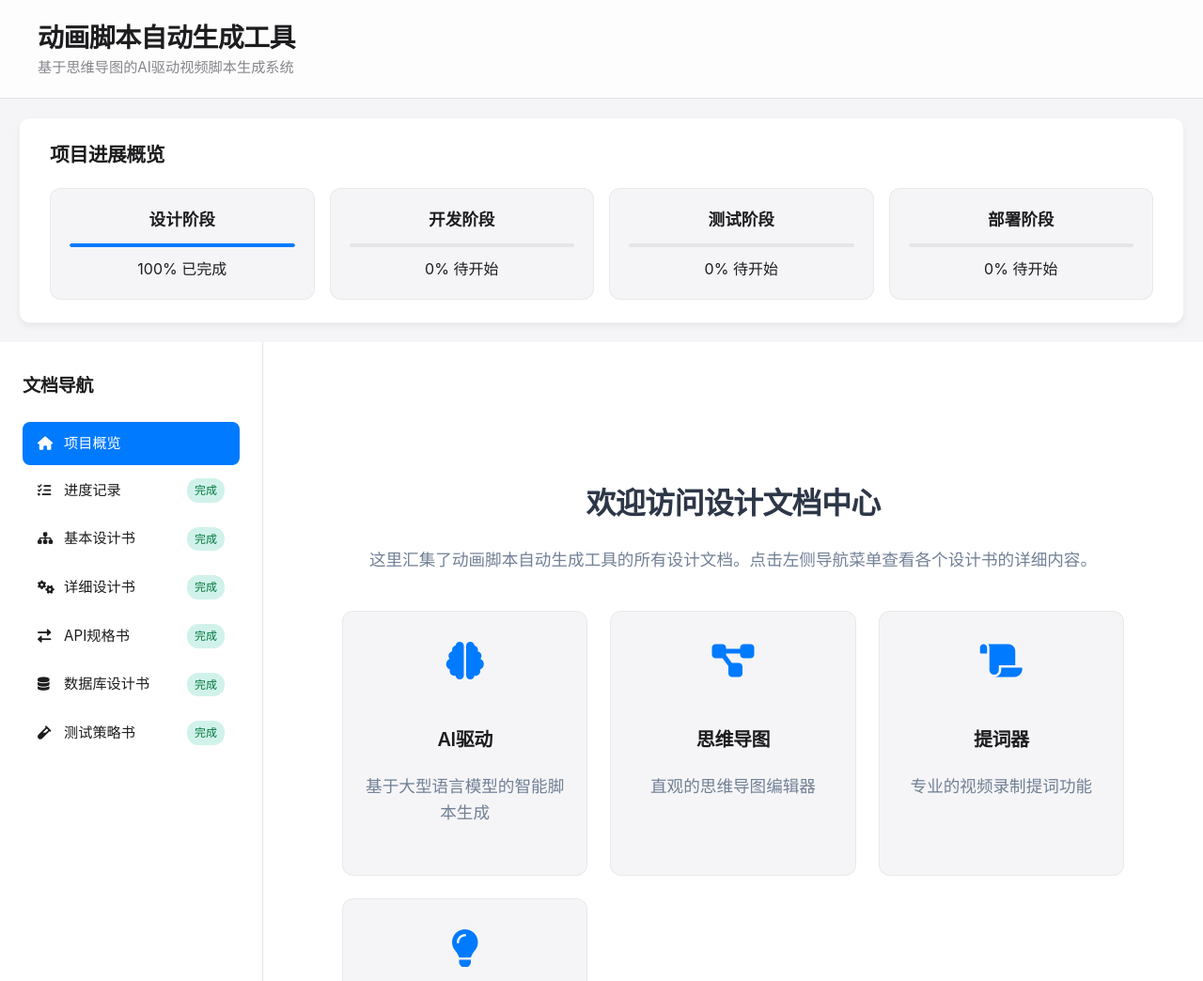
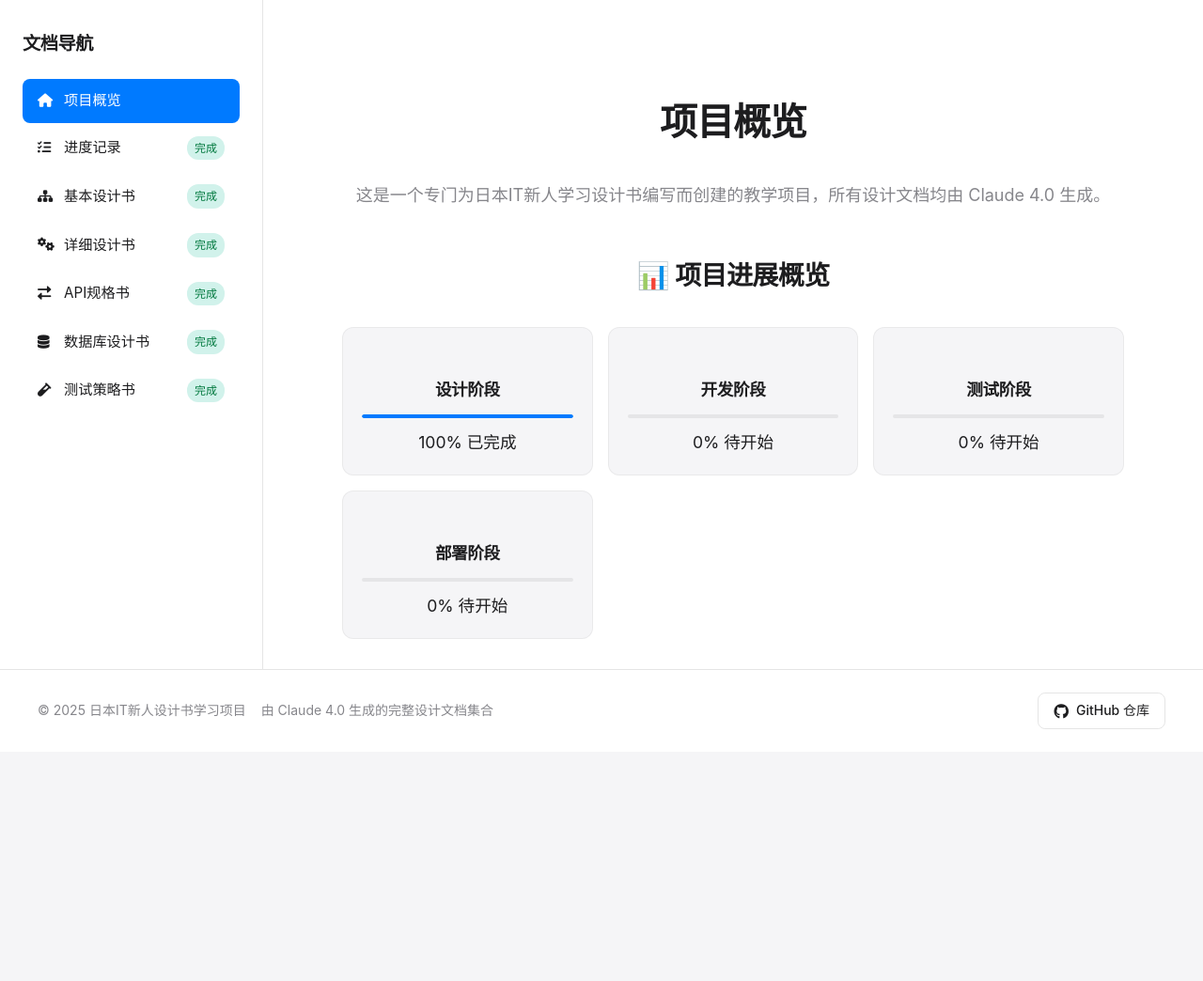
Before and after one commit to sanuei/Japan-IT-Project-Design-Document, a plain HTML site: page index.html in a window 1280 px wide. Shown: the whole page at 94% size. After the commit the page ends 800 px from the top, so only its background shows below. Drawn offline with nearby package versions, Linux system fonts and the light colour scheme.

Commit message:
修改页面布局

```diff
--- a/index.html
+++ b/index.html
@@ -3,7 +3,7 @@
 <head>
     <meta charset="UTF-8">
     <meta name="viewport" content="width=device-width, initial-scale=1.0">
-    <title>动画脚本自动生成工具 - 设计文档中心</title>
+    <title>视频脚本自动生成工具 - 设计文档中心</title>
     <link href="https://cdnjs.cloudflare.com/ajax/libs/font-awesome/6.0.0/css/all.min.css" rel="stylesheet">
     <script src="https://cdn.jsdelivr.net/npm/marked/marked.min.js"></script>
     <style>
@@ -28,104 +28,11 @@
             padding: 0;
         }
 
-        .header {
-            background: rgba(255, 255, 255, 0.8);
-            backdrop-filter: blur(20px);
-            -webkit-backdrop-filter: blur(20px);
-            border-bottom: 1px solid rgba(0, 0, 0, 0.1);
-            padding: 20px 40px;
-            position: sticky;
-            top: 0;
-            z-index: 100;
-        }
 
-        .header-content {
-            max-width: 1200px;
-            margin: 0 auto;
-            display: flex;
-            align-items: center;
-            justify-content: space-between;
-        }
-
-        .header h1 {
-            color: #1d1d1f;
-            margin: 0;
-            font-size: 1.75rem;
-            font-weight: 600;
-            letter-spacing: -0.022em;
-        }
-
-        .header p {
-            color: #86868b;
-            font-size: 0.95rem;
-            margin: 0;
-            font-weight: 400;
-        }
-
-        .progress-section {
-            background: #ffffff;
-            border-radius: 12px;
-            padding: 24px 32px;
-            margin: 20px;
-            box-shadow: 0 4px 6px rgba(0, 0, 0, 0.05);
-            border: 1px solid rgba(0, 0, 0, 0.05);
-        }
-
-        .progress-title {
-            color: #1d1d1f;
-            font-size: 1.3rem;
-            margin-bottom: 20px;
-            font-weight: 600;
-            letter-spacing: -0.022em;
-        }
-
-        .progress-grid {
-            display: grid;
-            grid-template-columns: repeat(auto-fit, minmax(200px, 1fr));
-            gap: 16px;
-            margin-bottom: 0;
-        }
-
-        .progress-card {
-            background: #f5f5f7;
-            color: #1d1d1f;
-            padding: 20px;
-            border-radius: 12px;
-            text-align: center;
-            border: 1px solid rgba(0, 0, 0, 0.05);
-            transition: all 0.2s ease;
-        }
-
-        .progress-card:hover {
-            transform: translateY(-2px);
-            box-shadow: 0 8px 25px rgba(0, 0, 0, 0.1);
-        }
-
-        .progress-card h3 {
-            margin-bottom: 12px;
-            font-size: 1.1rem;
-            font-weight: 600;
-            color: #1d1d1f;
-        }
-
-        .progress-bar {
-            background: #e5e5e7;
-            height: 4px;
-            border-radius: 2px;
-            overflow: hidden;
-            margin: 12px 0;
-        }
-
-        .progress-fill {
-            height: 100%;
-            background: #007aff;
-            border-radius: 2px;
-            transition: width 0.3s ease;
-        }
 
         .main-content {
             display: flex;
-            min-height: calc(100vh - 120px);
+            min-height: calc(100vh - 80px);
         }
 
         .sidebar {
@@ -133,10 +40,10 @@
             background: #ffffff;
             border-right: 1px solid rgba(0, 0, 0, 0.1);
             padding: 32px 24px;
-            height: calc(100vh - 120px);
+            height: calc(100vh - 80px);
             overflow-y: auto;
             position: sticky;
-            top: 80px;
+            top: 0;
         }
 
         .sidebar h2 {
@@ -192,9 +99,9 @@
         .content-area {
             flex: 1;
             background: #ffffff;
-            padding: 48px 64px;
+            padding: 48px 64px 120px 64px;
             overflow-y: auto;
-            height: calc(100vh - 120px);
+            height: calc(100vh - 80px);
             font-size: 1rem;
             line-height: 1.6;
         }
@@ -391,6 +298,72 @@
             border: 1px solid #feb2b2;
         }
 
+        .footer {
+            background: #ffffff;
+            border-top: 1px solid rgba(0, 0, 0, 0.1);
+            padding: 24px 40px;
+            position: fixed;
+            bottom: 0;
+            left: 0;
+            right: 0;
+            z-index: 100;
+            backdrop-filter: blur(20px);
+            -webkit-backdrop-filter: blur(20px);
+            background: rgba(255, 255, 255, 0.95);
+        }
+
+        .footer-content {
+            max-width: 1200px;
+            margin: 0 auto;
+            display: flex;
+            align-items: center;
+            justify-content: space-between;
+            flex-wrap: wrap;
+            gap: 16px;
+        }
+
+        .footer-left {
+            display: flex;
+            align-items: center;
+            gap: 16px;
+        }
+
+        .footer-right {
+            display: flex;
+            align-items: center;
+            gap: 20px;
+        }
+
+        .footer-text {
+            color: #86868b;
+            font-size: 0.875rem;
+            margin: 0;
+        }
+
+        .github-link {
+            display: flex;
+            align-items: center;
+            gap: 8px;
+            color: #1d1d1f;
+            text-decoration: none;
+            font-size: 0.875rem;
+            font-weight: 500;
+            padding: 8px 16px;
+            border-radius: 8px;
+            border: 1px solid rgba(0, 0, 0, 0.1);
+            transition: all 0.2s ease;
+        }
+
+        .github-link:hover {
+            background: #f5f5f7;
+            color: #007aff;
+            border-color: #007aff;
+        }
+
+        .github-link i {
+            font-size: 1rem;
+        }
+
         @media (max-width: 768px) {
             .main-content {
                 flex-direction: column;
@@ -411,78 +384,39 @@
                 padding: 32px 24px;
             }
 
-            .header {
-                padding: 16px 24px;
+
+
+            body {
+                padding-top: 0;
             }
 
-            .header h1 {
-                font-size: 1.5rem;
-            }
-
-            .progress-section {
-                margin: 16px;
+            .footer {
+                position: relative;
                 padding: 20px 24px;
             }
 
-            .progress-grid {
-                grid-template-columns: 1fr;
+            .footer-content {
+                flex-direction: column;
+                text-align: center;
                 gap: 12px;
             }
 
-            body {
-                padding-top: 0;
+            .footer-left {
+                flex-direction: column;
+                gap: 8px;
+            }
+
+            .content-area {
+                padding: 32px 24px 140px 24px;
             }
         }
     </style>
 </head>
 <body>
     <div class="container">
-        <!-- Header -->
-        <div class="header">
-            <div class="header-content">
-                <div>
-                    <h1>动画脚本自动生成工具</h1>
-                    <p>基于思维导图的AI驱动视频脚本生成系统</p>
-                </div>
-            </div>
-        </div>
 
-        <!-- Progress Section -->
-        <div class="progress-section">
-            <div class="progress-title">
-                项目进展概览
-            </div>
-            <div class="progress-grid">
-                <div class="progress-card">
-                    <h3>设计阶段</h3>
-                    <div class="progress-bar">
-                        <div class="progress-fill" style="width: 100%"></div>
-                    </div>
-                    <p>100% 已完成</p>
-                </div>
-                <div class="progress-card">
-                    <h3>开发阶段</h3>
-                    <div class="progress-bar">
-                        <div class="progress-fill" style="width: 0%"></div>
-                    </div>
-                    <p>0% 待开始</p>
-                </div>
-                <div class="progress-card">
-                    <h3>测试阶段</h3>
-                    <div class="progress-bar">
-                        <div class="progress-fill" style="width: 0%"></div>
-                    </div>
-                    <p>0% 待开始</p>
-                </div>
-                <div class="progress-card">
-                    <h3>部署阶段</h3>
-                    <div class="progress-bar">
-                        <div class="progress-fill" style="width: 0%"></div>
-                    </div>
-                    <p>0% 待开始</p>
-                </div>
-            </div>
-        </div>
+
+
 
         <!-- Main Content -->
         <div class="main-content">
@@ -543,32 +477,22 @@
 
             <!-- Content Area -->
             <div class="content-area" id="content-area">
-                <div class="welcome-content">
-                    <h2>欢迎访问设计文档中心</h2>
-                    <p>这里汇集了动画脚本自动生成工具的所有设计文档。点击左侧导航菜单查看各个设计书的详细内容。</p>
+                <!-- 默认显示项目概览内容 -->
+            </div>
+        </div>
 
-                    <div class="feature-grid">
-                        <div class="feature-card">
-                            <i class="fas fa-brain"></i>
-                            <h3>AI驱动</h3>
-                            <p>基于大型语言模型的智能脚本生成</p>
-                        </div>
-                        <div class="feature-card">
-                            <i class="fas fa-project-diagram"></i>
-                            <h3>思维导图</h3>
-                            <p>直观的思维导图编辑器</p>
-                        </div>
-                        <div class="feature-card">
-                            <i class="fas fa-scroll"></i>
-                            <h3>提词器</h3>
-                            <p>专业的视频录制提词功能</p>
-                        </div>
-                        <div class="feature-card">
-                            <i class="fas fa-lightbulb"></i>
-                            <h3>灵感推荐</h3>
-                            <p>AI驱动的内容灵感推荐系统</p>
-                        </div>
-                    </div>
+        <!-- Footer -->
+        <div class="footer">
+            <div class="footer-content">
+                <div class="footer-left">
+                    <p class="footer-text">© 2025 日本IT新人设计书学习项目</p>
+                    <p class="footer-text">由 Claude 4.0 生成的完整设计文档集合</p>
+                </div>
+                <div class="footer-right">
+                    <a href="https://github.com/sanuei/Japan-IT-Project-Design-Document" target="_blank" class="github-link">
+                        <i class="fab fa-github"></i>
+                        <span>GitHub 仓库</span>
+                    </a>
                 </div>
             </div>
         </div>
@@ -578,8 +502,40 @@
         function showWelcome() {
             document.getElementById('content-area').innerHTML = `
                 <div class="welcome-content">
-                    <h1>设计文档中心</h1>
-                    <p style="font-size: 1.125rem; color: #86868b; margin-bottom: 48px;">这里汇集了动画脚本自动生成工具的所有设计文档。点击左侧导航菜单查看各个设计书的详细内容。</p>
+                    <h1>项目概览</h1>
+                    <p style="font-size: 1.125rem; color: #86868b; margin-bottom: 48px;">这是一个专门为日本IT新人学习设计书编写而创建的教学项目，所有设计文档均由 Claude 4.0 生成。</p>
+
+                    <h2 style="margin-top: 48px; color: #1d1d1f; font-size: 1.75rem; font-weight: 600;">📊 项目进展概览</h2>
+                    <div style="display: grid; grid-template-columns: repeat(auto-fit, minmax(200px, 1fr)); gap: 16px; margin: 32px 0;">
+                        <div style="background: #f5f5f7; color: #1d1d1f; padding: 20px; border-radius: 12px; text-align: center; border: 1px solid rgba(0, 0, 0, 0.05); transition: all 0.2s ease;" onmouseover="this.style.transform='translateY(-2px)'; this.style.boxShadow='0 8px 25px rgba(0, 0, 0, 0.1)'" onmouseout="this.style.transform='translateY(0)'; this.style.boxShadow='none'">
+                            <h3 style="margin-bottom: 12px; font-size: 1.1rem; font-weight: 600; color: #1d1d1f;">设计阶段</h3>
+                            <div style="background: #e5e5e7; height: 4px; border-radius: 2px; overflow: hidden; margin: 12px 0;">
+                                <div style="height: 100%; background: #007aff; border-radius: 2px; width: 100%; transition: width 0.3s ease;"></div>
+                            </div>
+                            <p style="margin: 0; color: #1d1d1f;">100% 已完成</p>
+                        </div>
+                        <div style="background: #f5f5f7; color: #1d1d1f; padding: 20px; border-radius: 12px; text-align: center; border: 1px solid rgba(0, 0, 0, 0.05); transition: all 0.2s ease;" onmouseover="this.style.transform='translateY(-2px)'; this.style.boxShadow='0 8px 25px rgba(0, 0, 0, 0.1)'" onmouseout="this.style.transform='translateY(0)'; this.style.boxShadow='none'">
+                            <h3 style="margin-bottom: 12px; font-size: 1.1rem; font-weight: 600; color: #1d1d1f;">开发阶段</h3>
+                            <div style="background: #e5e5e7; height: 4px; border-radius: 2px; overflow: hidden; margin: 12px 0;">
+                                <div style="height: 100%; background: #007aff; border-radius: 2px; width: 0%; transition: width 0.3s ease;"></div>
+                            </div>
+                            <p style="margin: 0; color: #1d1d1f;">0% 待开始</p>
+                        </div>
+                        <div style="background: #f5f5f7; color: #1d1d1f; padding: 20px; border-radius: 12px; text-align: center; border: 1px solid rgba(0, 0, 0, 0.05); transition: all 0.2s ease;" onmouseover="this.style.transform='translateY(-2px)'; this.style.boxShadow='0 8px 25px rgba(0, 0, 0, 0.1)'" onmouseout="this.style.transform='translateY(0)'; this.style.boxShadow='none'">
+                            <h3 style="margin-bottom: 12px; font-size: 1.1rem; font-weight: 600; color: #1d1d1f;">测试阶段</h3>
+                            <div style="background: #e5e5e7; height: 4px; border-radius: 2px; overflow: hidden; margin: 12px 0;">
+                                <div style="height: 100%; background: #007aff; border-radius: 2px; width: 0%; transition: width 0.3s ease;"></div>
+                            </div>
+                            <p style="margin: 0; color: #1d1d1f;">0% 待开始</p>
+                        </div>
+                        <div style="background: #f5f5f7; color: #1d1d1f; padding: 20px; border-radius: 12px; text-align: center; border: 1px solid rgba(0, 0, 0, 0.05); transition: all 0.2s ease;" onmouseover="this.style.transform='translateY(-2px)'; this.style.boxShadow='0 8px 25px rgba(0, 0, 0, 0.1)'" onmouseout="this.style.transform='translateY(0)'; this.style.boxShadow='none'">
+                            <h3 style="margin-bottom: 12px; font-size: 1.1rem; font-weight: 600; color: #1d1d1f;">部署阶段</h3>
+                            <div style="background: #e5e5e7; height: 4px; border-radius: 2px; overflow: hidden; margin: 12px 0;">
+                                <div style="height: 100%; background: #007aff; border-radius: 2px; width: 0%; transition: width 0.3s ease;"></div>
+                            </div>
+                            <p style="margin: 0; color: #1d1d1f;">0% 待开始</p>
+                        </div>
+                    </div>
 
                     <h2 style="margin-top: 48px; color: #1d1d1f; font-size: 1.75rem; font-weight: 600;">📋 项目文档总览</h2>
                     <div style="text-align: left; max-width: none; margin: 0;">
@@ -777,6 +733,9 @@
                 });
             }
 
+            // 默认显示项目概览
+            showWelcome();
+
             // 检查是否通过file://协议访问
             if (window.location.protocol === 'file:') {
                 showFileProtocolWarning();
```
